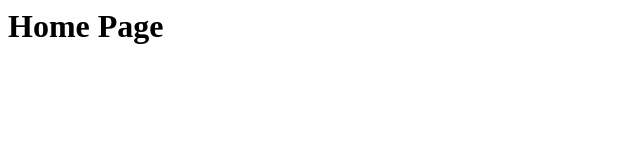
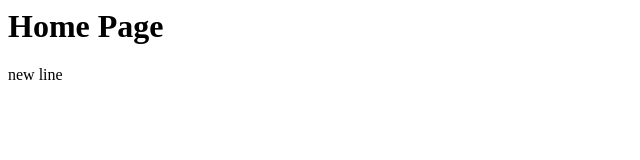
Before and after one commit to MichaelLearnsCoding/test, a plain HTML site: page index.html in a window 1280 px wide. Shown: the full height of the page, 0-640 px from the left. Drawn offline with Linux system fonts and the light colour scheme.

Commit message:
added new line in html file

```diff
--- a/index.html
+++ b/index.html
@@ -1 +1,2 @@
 <h1>Home Page</h1>
+<h>new line</h>
```
